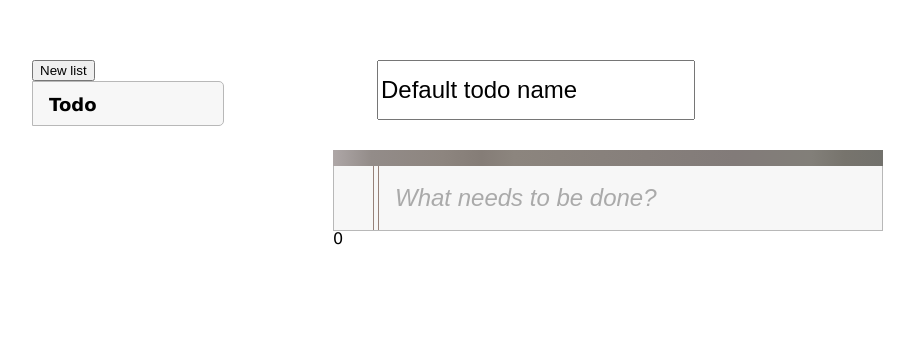
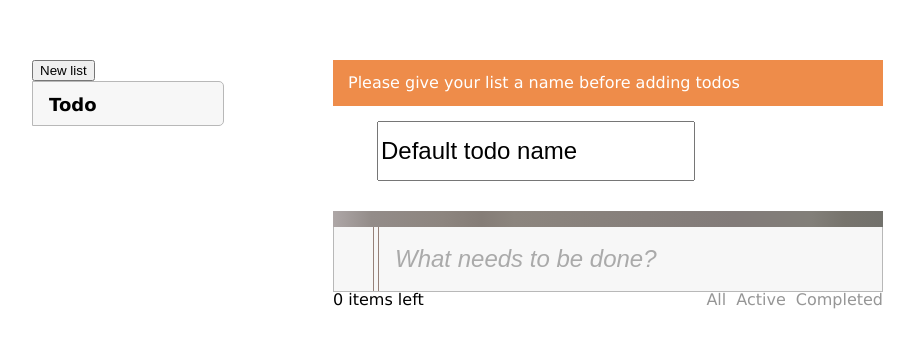
Before and after one commit to Shayol/vue-todo-list, a Vue app: page / in a window 1280 px wide. Shown: the part 140-486 px from the top of the page, without its empty margins (128-1042 px from the left). Built offline with nearby package versions, Linux system fonts and the light colour scheme.

Commit message:
add filters

```diff
--- a/src/Store.js
+++ b/src/Store.js
@@ -10,16 +10,16 @@ export default {
         let list = this.findList(listId);
         if (list) {
             list.name = name;
+            localStorage.setItem("todoStorage", JSON.stringify(this.lists));
         }
-        localStorage.setItem("todoStorage", JSON.stringify(this.lists));
     },
     deleteList: function (listId) {
         let list = this.findList(listId);
         let index = this.lists.indexOf(list);
         if (index > -1) {
             this.lists.splice(index, 1);
+            localStorage.setItem("todoStorage", JSON.stringify(this.lists));
         }
-        localStorage.setItem("todoStorage", JSON.stringify(this.lists));
     },
     findTodo: function (listId, todoId) {
         return this.findList(listId)
--- a/src/components/Input.vue
+++ b/src/components/Input.vue
@@ -23,8 +23,10 @@ export default {
     create: function() {
       let entry = this.title.trim();
       if (entry) {
-        Store.addTodo(this.list.listId, this.title);
-        this.title = "";
+        if (this.list.listId) {
+          Store.addTodo(this.list.listId, this.title);
+          this.title = "";
+        }
       }
     }
   }
--- a/src/components/ListItem.vue
+++ b/src/components/ListItem.vue
@@ -1,6 +1,8 @@
 <template>
   <div class="list__item">
-
+    <p v-show="!list.listId" class="list__alert">
+      Please give your list a name before adding todos
+    </p>
     <div v-if="!editing" class="list__name-wrapper">
       <h2 @click="editing=!editing" class="list__name">
           {{list.name}}
@@ -15,12 +17,18 @@
     <div class="list__content">
       <Input v-bind:list="list"/>
       <ul class="todos">
-        <TodoItem v-for="todo in list.todos" v-bind:key="todo.todoId" v-bind:listId="list.listId" v-bind:todo="todo"/>
+        <TodoItem v-for="todo in filteredTodos" v-bind:key="todo.todoId" v-bind:listId="list.listId" v-bind:todo="todo"/>
       </ul>
-
-        <span class="list__number">
-          {{todosNumber}}
-        </span>
+      <div class="list__bottom">
+          <span class="list__number">
+            {{todosNumber}} item<span v-show="todosNumber != 1">s</span> left
+          </span>
+          <div class="list__filters filters">
+            <a href="" @click.prevent="filter='All'" :class="{filters__active: filter=='All'}" class="filters__link">All</a>
+            <a href="" @click.prevent="filter='Active'" :class="{filters__active: filter=='Active'}" class="filters__link">Active</a>
+            <a href="" @click.prevent="filter='Completed'" :class="{filters__active: filter=='Completed'}" class="filters__link">Completed</a>
+          </div>
+      </div>
     </div>
 
   </div>
@@ -39,7 +47,8 @@ export default {
       list: {},
       editing: false,
       new: false,
-      name: ""
+      name: "",
+      filter: "All"
     };
   },
   components: {
@@ -58,8 +67,8 @@ export default {
   },
   methods: {
     findList: function(id) {
-      this.id = Number(id);
-      return Store.findList(this.id);
+      let parsedId = Number(id);
+      return Store.findList(parsedId);
     },
     populateData: function() {
       if (this.list) {
@@ -72,26 +81,39 @@ export default {
     },
     editList: function() {
       if (!this.list.listId) {
-        Store.makeNewList({
+        let createdList = {
           name: this.name,
           listId: new Date().getTime(),
           editing: false,
           todos: this.list.todos
-        });
+        };
+
+        Store.makeNewList(createdList);
+        this.list = Store.findList(createdList.listId);
       }
       Store.editList(this.list.listId, this.name);
       this.editing = !this.editing;
     },
     deleteList: function() {
-      if (this.new) {
+      if (!this.list.listId) {
         return;
       }
-      Store.deleteTodo(this.listId);
+      Store.deleteList(this.list.listId);
+      this.$router.push("/");
     }
   },
   computed: {
+    filteredTodos: function() {
+      if (this.filter == "All") {
+        return this.list.todos;
+      } else if (this.filter == "Active") {
+        return this.list.todos.filter(el => !el.checked);
+      } else if (this.filter == "Completed") {
+        return this.list.todos.filter(el => el.checked);
+      }
+    },
     todosNumber: function() {
-      return this.list.todos.length;
+      return this.list.todos.filter(el => !el.checked).length;
     }
   }
 };
@@ -120,9 +142,21 @@ export default {
     transform: translateY(-50%);
     right: 30px;
     color: red;
+    cursor: pointer;
     &:hover {
       display: block;
     }
+  }
+  &__alert {
+    padding: 15px;
+    background-color: #ee8c4a;
+    color: white;
+    margin-bottom: 15px;
+    font-size: 16px;
+  }
+  &__bottom {
+    display: flex;
+    justify-content: space-between;
   }
 }
 .todos {
@@ -132,4 +166,13 @@ export default {
   border-right: 1px solid $grey-border-color;
   background-color: $background-grey;
 }
+.filters {
+  display: flex;
+  height: 32px;
+  &__link {
+    text-decoration: none;
+    color: #969696;
+    margin-left: 10px;
+  }
+}
 </style>
--- a/src/components/TodoItem.vue
+++ b/src/components/TodoItem.vue
@@ -5,7 +5,7 @@
       <div class="todo__field" v-if="!editing">
 
         <div class="todo__checked-wrapper">
-          <input type="checkbox" name="checked" class="todo__checked" @input="editTodoChecked" v-model="checked">
+          <input type="checkbox" name="checked" class="todo__checked" @change="editTodoChecked" v-model="checked">
         </div>
 
         <p class="todo__title" @click="editing=!editing" :class="{todo__completed: checked}">
@@ -30,11 +30,19 @@ export default {
   props: ["todo", "listId"],
   data: function() {
     return {
-      title: this.todo.title,
-      checked: this.todo.checked,
-      editing: this.todo.editing,
-      todoId: this.todo.todoId
+      localTodo: {},
+      title: "",
+      checked: false,
+      editing: false,
+      todoId: ""
     };
+  },
+  created() {
+    this.localTodo = Store.findTodo(this.listId, this.todo.todoId);
+    this.title = this.todo.title;
+    this.checked = this.todo.checked;
+    this.editing = this.todo.editing;
+    this.todoId = this.todo.todoId;
   },
   methods: {
     deleteTodo: function() {
@@ -45,7 +53,7 @@ export default {
       this.editing = !this.editing;
     },
     editTodoChecked: function() {
-      Store.editTodoTitle(this.listId, this.todoId, this.checked);
+      Store.editTodoChecked(this.listId, this.todoId, this.checked);
     }
   }
 };
```
